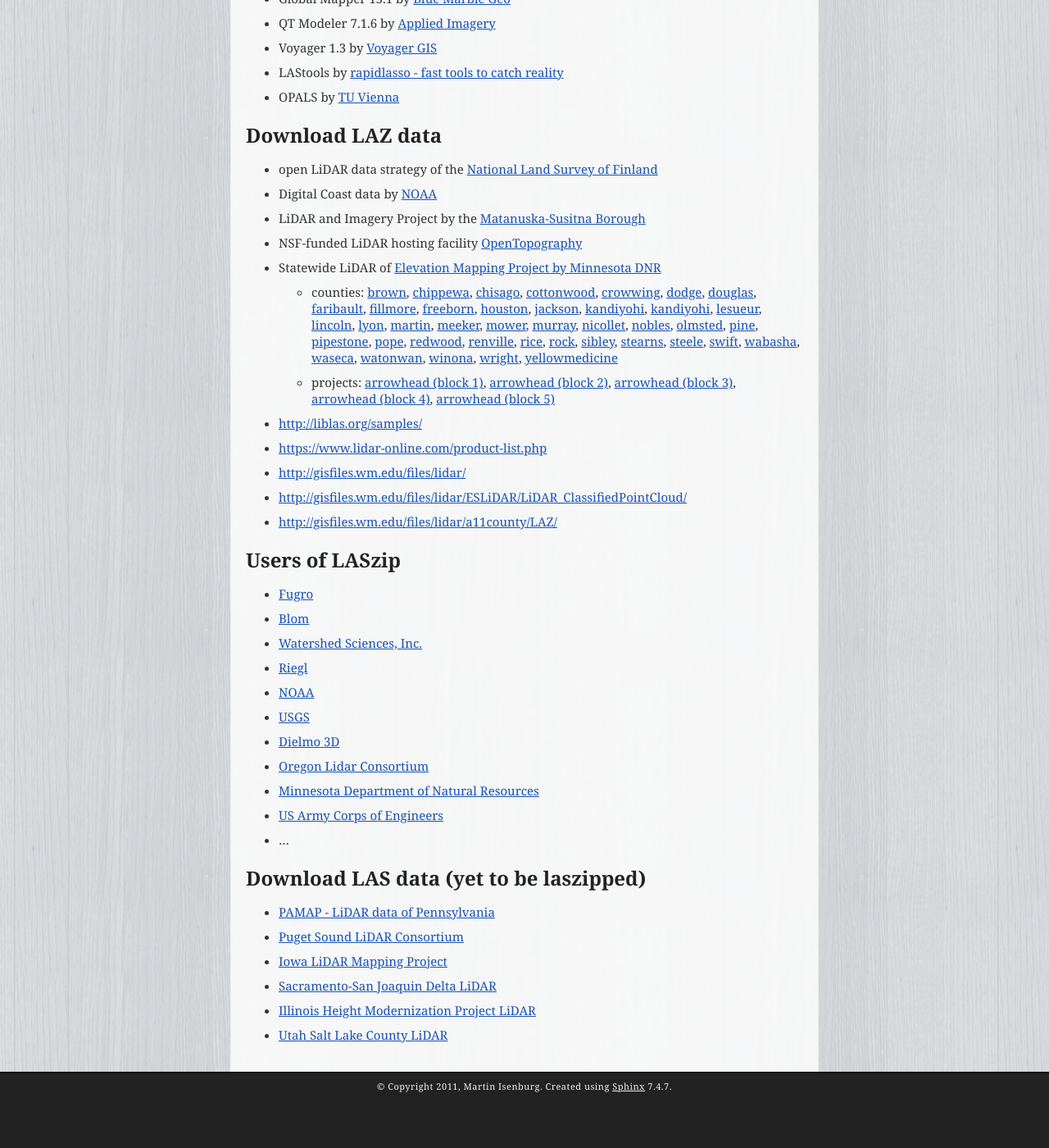
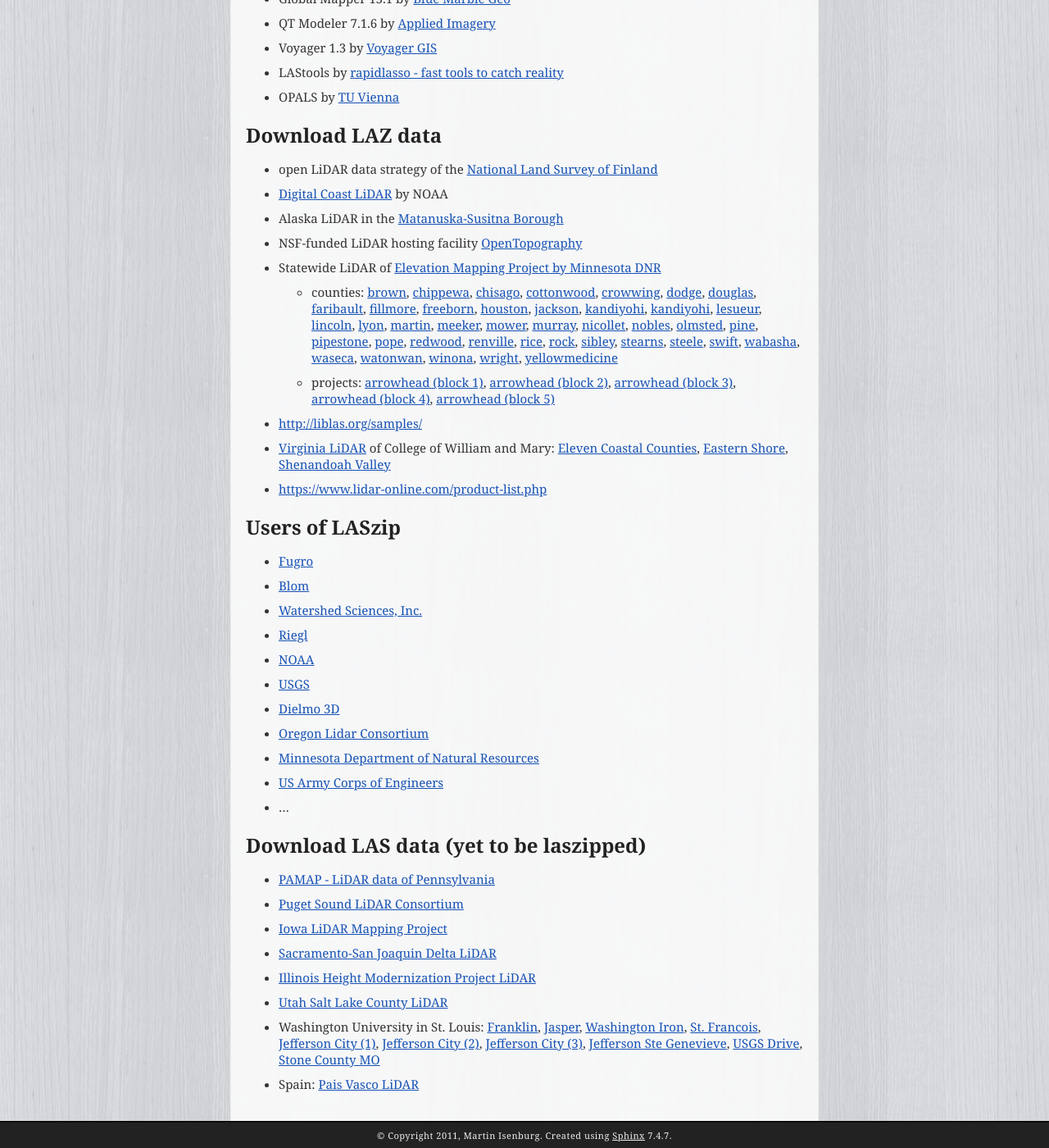
Before and after one commit to LASzip/LASzip, a Sphinx documentation site: the page built from docs/source/index.rst, in a window 1280 px wide and 1400 px high, scrolled down 1410 px. Shown: the whole window at 82% size. Built offline with Sphinx 7.4.7, drawn with Linux system fonts in a browser that asks for light colours; before the commit the page ends 2750 px from its top, so only the background shows below that; some of the changed text lies outside the part shown.

Commit message:
more LAS/LAZ files

```diff
--- a/docs/source/index.rst
+++ b/docs/source/index.rst
@@ -90,8 +90,8 @@
 Download LAZ data
 ------------------------------------------------------------------------------
 * open LiDAR data strategy of the `National Land Survey of Finland <https://tiedostopalvelu.maanmittauslaitos.fi/tp/kartta?lang=en>`_
-* Digital Coast data by `NOAA <http://www.csc.noaa.gov/digitalcoast/data/chartstopobathy/download.html>`_
-* LiDAR and Imagery Project by the `Matanuska-Susitna Borough <http://matsu.gina.alaska.edu/LiDAR/Point_MacKenzie/Point_Cloud/Classified.laz/>`_
+* `Digital Coast LiDAR <http://www.csc.noaa.gov/digitalcoast/data/chartstopobathy/download>`_ by NOAA
+* Alaska LiDAR in the `Matanuska-Susitna Borough <http://matsu.gina.alaska.edu/LiDAR/Point_MacKenzie/Point_Cloud/Classified.laz/>`_
 * NSF-funded LiDAR hosting facility `OpenTopography <http://opentopo.sdsc.edu/gridsphere/gridsphere?cid=geonlidar>`_
 
 * Statewide LiDAR of `Elevation Mapping Project by Minnesota DNR <ftp://ftp.lmic.state.mn.us/pub/data/elevation/lidar/>`_
@@ -101,10 +101,8 @@
   * projects: `arrowhead (block 1) <ftp://ftp.lmic.state.mn.us/pub/data/elevation/lidar/projects/arrowhead/block_1/laz/>`_, `arrowhead (block 2) <ftp://ftp.lmic.state.mn.us/pub/data/elevation/lidar/projects/arrowhead/block_2/laz/>`_, `arrowhead (block 3) <ftp://ftp.lmic.state.mn.us/pub/data/elevation/lidar/projects/arrowhead/block_3/laz/>`_, `arrowhead (block 4) <ftp://ftp.lmic.state.mn.us/pub/data/elevation/lidar/projects/arrowhead/block_4/laz/>`_, `arrowhead (block 5) <ftp://ftp.lmic.state.mn.us/pub/data/elevation/lidar/projects/arrowhead/block_5/laz/>`_
 
 * http://liblas.org/samples/
+* `Virginia LiDAR <http://www.wm.edu/as/cga/Data%20Services/VALIDAR/index.php>`_ of College of William and Mary: `Eleven Coastal Counties <http://gisfiles.wm.edu/files/lidar/a11county/LAZ/>`_, `Eastern Shore <http://gisfiles.wm.edu/files/lidar/ESLiDAR/LiDAR_ClassifiedPointCloud/>`_, `Shenandoah Valley <http://gisfiles.wm.edu/files/lidar/SV/laz/>`_
 * https://www.lidar-online.com/product-list.php
-* http://gisfiles.wm.edu/files/lidar/
-* http://gisfiles.wm.edu/files/lidar/ESLiDAR/LiDAR_ClassifiedPointCloud/
-* http://gisfiles.wm.edu/files/lidar/a11county/LAZ/
 
 Users of LASzip
 ------------------------------------------------------------------------------
@@ -130,11 +128,11 @@
 * `Sacramento-San Joaquin Delta LiDAR <ftp://atlas.ca.gov/pub/delta-vision/lidar2009/>`_
 * `Illinois Height Modernization Project LiDAR <http://www.isgs.illinois.edu/nsdihome/webdocs/ilhmp/data.html>`_
 * `Utah Salt Lake County LiDAR <http://mapserv.utah.gov/rasterindicies/lidar_raw.html>`_
+* Washington University in St. Louis: `Franklin <ftp://lidar.wustl.edu/from_WRC/Franklin/LAS_Files/>`_, `Jasper <ftp://lidar.wustl.edu/from_WRC/Jasper/Lidar_Photoscience/JasperCounty_Classified_LAS/>`_, `Washington Iron <ftp://lidar.wustl.edu/from_WRC/Washington_Iron/LAS_Files/>`_, `St. Francois <ftp://lidar.wustl.edu/from_WRC/St_Francois/LAS_Files/>`_, `Jefferson City (1) <ftp://lidar.wustl.edu/from_WRC/Cole_Callaway_Osage/08232010/JeffersonCity/Classified_LAS/>`_, `Jefferson City (2) <ftp://lidar.wustl.edu/from_WRC/Cole_Callaway_Osage/08272010/JeffersonCity/Classified_LAS/>`_, `Jefferson City (3) <ftp://lidar.wustl.edu/from_WRC/Cole_Callaway_Osage/09012010/JeffersonCity_Classified_LAS/>`_, `Jefferson Ste Genevieve <ftp://lidar.wustl.edu/from_WRC/Jefferson_Ste_Genevieve/LAS_Files/>`_, `USGS Drive <ftp://lidar.wustl.edu/USGS_Drive/BE_LIDAR/>`_, `Stone County MO <ftp://lidar.wustl.edu/Stone/Stone_County_MO_Classified_LAS_G10PD00579/>`_
+* Spain: `Pais Vasco LiDAR <ftp://ftp.geo.euskadi.net/lidar/LIDAR_2008_ETRS89/LAS/>`_
 
 .. toctree::
    :hidden:
-
-   data
 
 .. _`OSGeo4W`: http://trac.osgeo.org/osgeo4w
 .. _`Martin Isenburg`: http://www.cs.unc.edu/~isenburg
```
